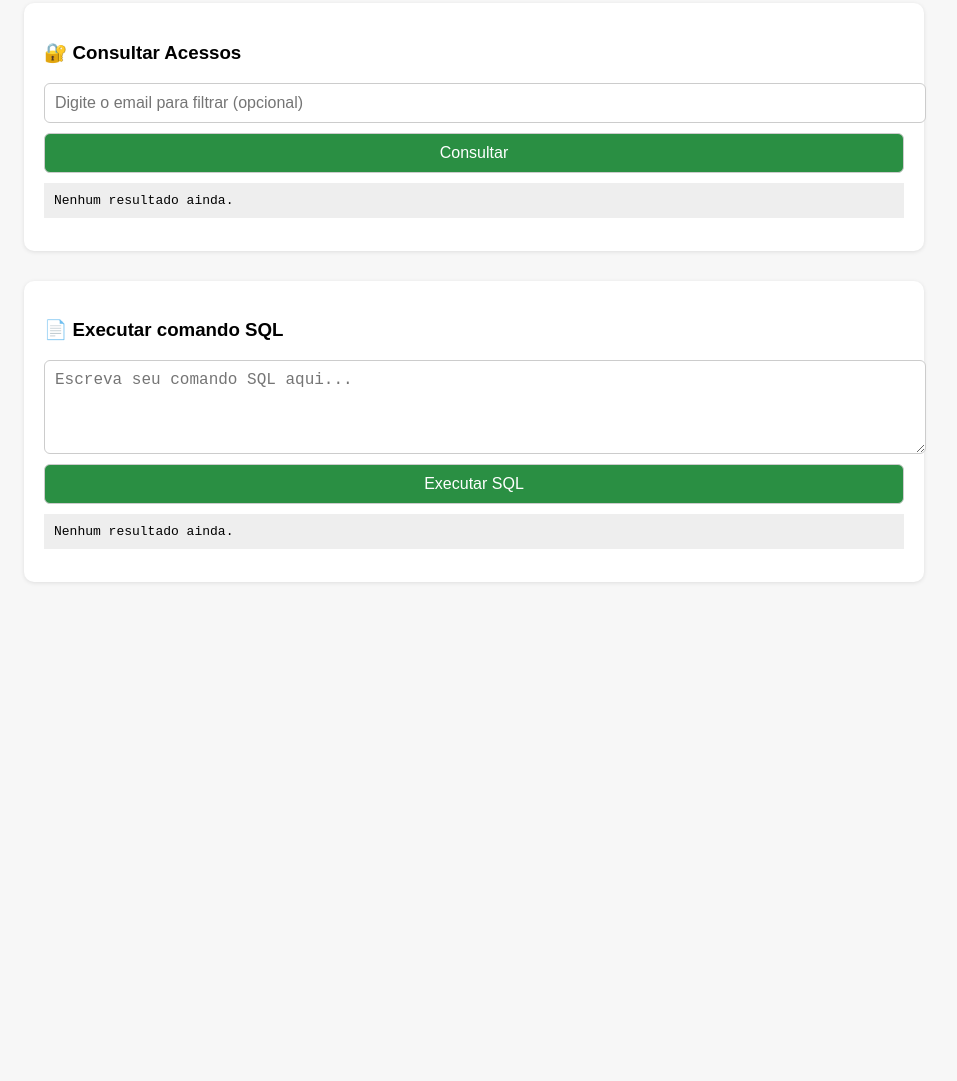
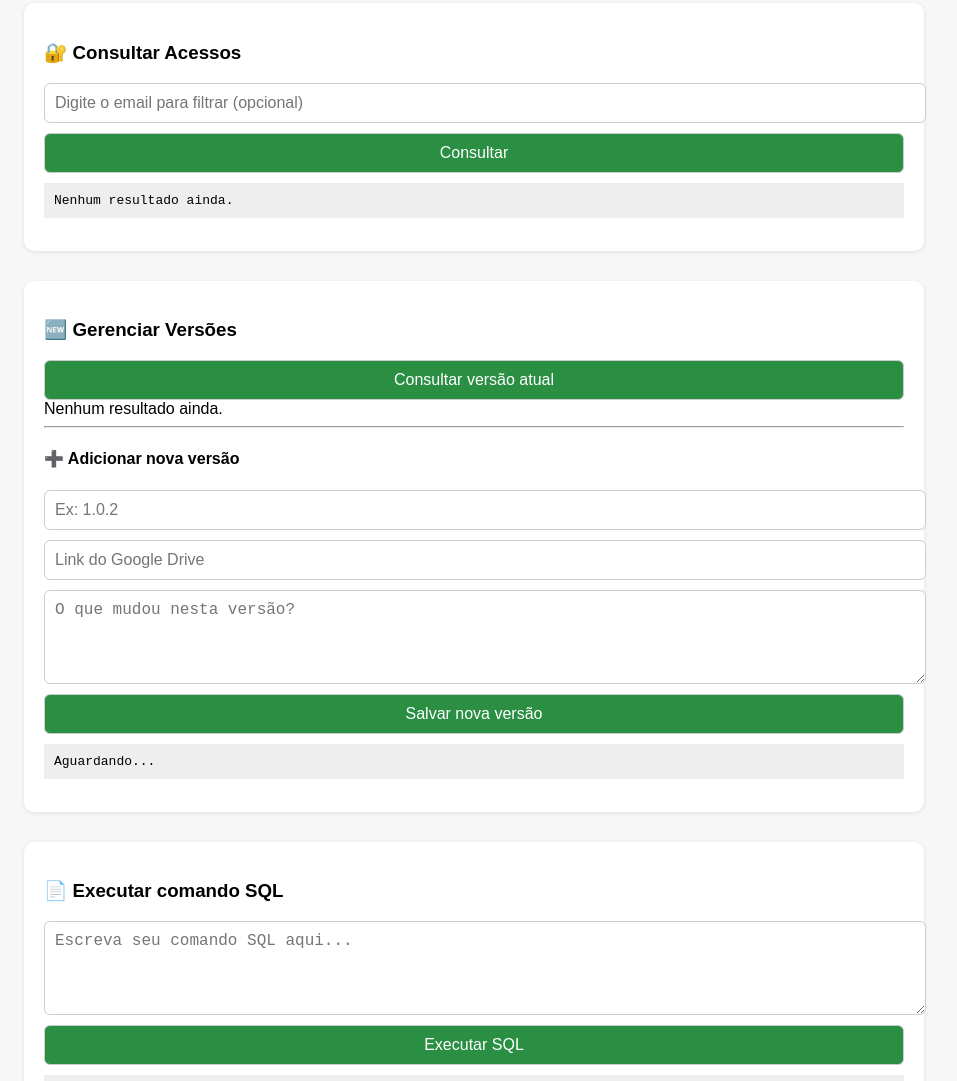
Before and after one commit to chensonbh763/whatsapp-api-backend, a website: page public/admin.html in a window 1280 px wide. Shown: the part 1674-2755 px from the top of the page, without its empty margins (166-1123 px from the left). Before the commit the page ends 2306 px from the top, so only its background shows below. Drawn offline with Linux system fonts and the light colour scheme.

Commit message:
Update admin.html
consultar e atualizar versões

```diff
--- a/public/admin.html
+++ b/public/admin.html
@@ -2,7 +2,7 @@
 <html lang="pt-BR">
 <head>
   <meta charset="UTF-8" />
-  <title>Admin - LucreMaisTask</title>
+  <title>Admin - Automazap</title>
   <meta name="viewport" content="width=device-width, initial-scale=1" />
   <style>
     body {
@@ -127,6 +127,26 @@
     <input id="emailAcesso" type="text" placeholder="Digite o email para filtrar (opcional)" />
     <button onclick="consultarAcessos()">Consultar</button>
     <pre id="respostaAcessos">Nenhum resultado ainda.</pre>
+  </section>
+
+
+  <!-- Gerenciar Versões -->
+  <section>
+    <h3>🆕 Gerenciar Versões</h3>
+
+    <!-- Consultar versão atual -->
+    <button onclick="consultarVersao()">Consultar versão atual</button>
+    <div id="resultadoVersao">Nenhum resultado ainda.</div>
+
+    <hr>
+
+    <!-- Adicionar nova versão -->
+    <h4>➕ Adicionar nova versão</h4>
+    <input id="novaVersao" type="text" placeholder="Ex: 1.0.2" />
+    <input id="linkDownload" type="text" placeholder="Link do Google Drive" />
+    <textarea id="changelog" rows="4" placeholder="O que mudou nesta versão?"></textarea>
+    <button onclick="adicionarVersao()">Salvar nova versão</button>
+    <pre id="respostaVersao">Aguardando...</pre>
   </section>
 
   <script>
@@ -360,6 +380,60 @@
         document.getElementById("respostaSQL").innerHTML = "<pre>❌ Erro: " + err + "</pre>";
       }
     }
+
+    async function consultarVersao() {
+      const sql = "SELECT version, download_link, changelog, created_at FROM updates ORDER BY created_at DESC LIMIT 1";
+
+      try {
+        const res = await fetch("/admin/sql", {
+          method: "POST",
+          headers: { "Content-Type": "application/json" },
+          body: JSON.stringify({ sql })
+        });
+
+        const data = await res.json();
+        if (Array.isArray(data) && data.length > 0) {
+          const v = data[0];
+          document.getElementById("resultadoVersao").innerHTML = `
+            <p><strong>Versão atual:</strong> ${v.version}</p>
+            <p><strong>Data:</strong> ${v.created_at}</p>
+            <p><strong>Alterações:</strong><br>${v.changelog || "Nenhum changelog informado"}</p>
+            <p><a href="${v.download_link}" target="_blank">🔗 Link para download</a></p>
+          `;
+        } else {
+          document.getElementById("resultadoVersao").innerHTML = "<pre>Nenhuma versão encontrada</pre>";
+        }
+      } catch (err) {
+        document.getElementById("resultadoVersao").innerHTML = "<pre>❌ Erro: " + err + "</pre>";
+      }
+    }
+
+    async function adicionarVersao() {
+      const versao = document.getElementById("novaVersao").value;
+      const link = document.getElementById("linkDownload").value;
+      const changelog = document.getElementById("changelog").value;
+
+      const sql = `
+        INSERT INTO updates (version, download_link, changelog)
+        VALUES ('${versao}', '${link}', '${changelog}');
+      `;
+
+      try {
+        const res = await fetch("/admin/sql", {
+          method: "POST",
+          headers: { "Content-Type": "application/json" },
+          body: JSON.stringify({ sql })
+        });
+
+        const text = await res.text();
+        document.getElementById("respostaVersao").textContent = text;
+        consultarVersao(); // já atualiza após inserir
+      } catch (err) {
+        document.getElementById("respostaVersao").textContent = "❌ Erro: " + err;
+      }
+    }
+
+
   </script>
 
 </body>
```
